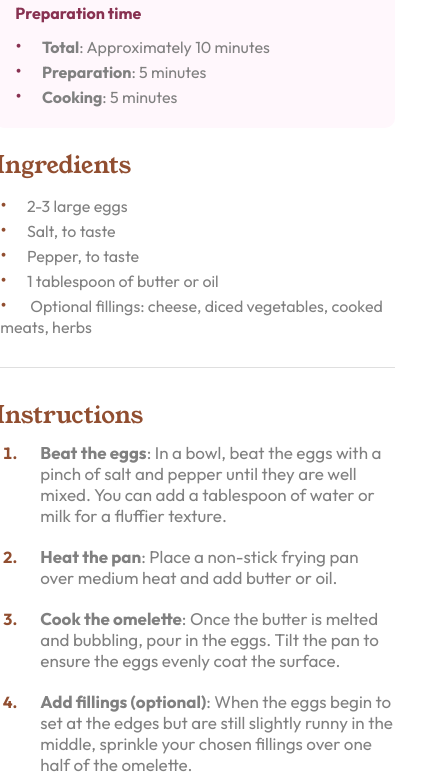
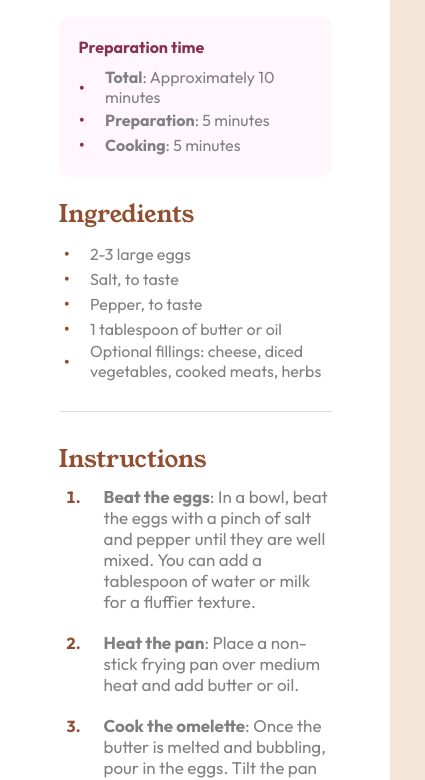
Before and after one commit to MustafaAlnajjar44/recipe-page-main, a plain HTML site: page index.html in a window 390 px wide. Shown: the part 361-1141 px from the top of the page, 425 px wide, since content can reach past the window. Drawn offline with Linux system fonts and the light colour scheme.

Commit message:
Responsive done

```diff
--- a/index.html
+++ b/index.html
@@ -18,20 +18,27 @@
     <div class="container">
       <div class="card">
         <img src="assets\images\image-omelette.jpeg" alt="Omelette!!!" />
-
+        <div class="mobile">
           <h1>Simple Omelette Recipe</h1>
           <p>
             An easy and quick dish, perfect for any meal. This classic omelette
-          combines beaten eggs cooked to perfection, optionally filled with your
-          choice of cheese, vegetables, or meats.
+            combines beaten eggs cooked to perfection, optionally filled with
+            your choice of cheese, vegetables, or meats.
           </p>
 
           <div class="time">
             <h4>Preparation time</h4>
             <ul>
-            <li><b>Total</b>: Approximately 10 minutes</li>
-            <li><b>Preparation</b>: 5 minutes</li>
-            <li><b>Cooking</b>: 5 minutes</li>
+              <li>
+                <p><b>Total</b>: Approximately 10 minutes</p>
+              </li>
+
+              <li>
+                <p><b>Preparation</b>: 5 minutes</p>
+              </li>
+              <li>
+                <p><b>Cooking</b>: 5 minutes</p>
+              </li>
             </ul>
           </div>
 
@@ -55,40 +62,41 @@
             <ol>
               <li>
                 <p>
-                <strong>Beat the eggs</strong>: In a bowl, beat the eggs with a
-                pinch of salt and pepper until they are well mixed. You can add
-                a tablespoon of water or milk for a fluffier texture.
+                  <strong>Beat the eggs</strong>: In a bowl, beat the eggs with
+                  a pinch of salt and pepper until they are well mixed. You can
+                  add a tablespoon of water or milk for a fluffier texture.
                 </p>
               </li>
 
               <li>
                 <p>
-                <strong>Heat the pan</strong>: Place a non-stick frying pan over
-                medium heat and add butter or oil.
+                  <strong>Heat the pan</strong>: Place a non-stick frying pan
+                  over medium heat and add butter or oil.
                 </p>
               </li>
 
               <li>
                 <p>
                   <strong>Cook the omelette</strong>: Once the butter is melted
-                and bubbling, pour in the eggs. Tilt the pan to ensure the eggs
-                evenly coat the surface.
+                  and bubbling, pour in the eggs. Tilt the pan to ensure the
+                  eggs evenly coat the surface.
                 </p>
               </li>
 
               <li>
                 <p>
-                <strong>Add fillings (optional)</strong>: When the eggs begin to
-                set at the edges but are still slightly runny in the middle,
-                sprinkle your chosen fillings over one half of the omelette.
+                  <strong>Add fillings (optional)</strong>: When the eggs begin
+                  to set at the edges but are still slightly runny in the
+                  middle, sprinkle your chosen fillings over one half of the
+                  omelette.
                 </p>
               </li>
 
               <li>
                 <p>
                   <strong>Fold and serve</strong>: As the omelette continues to
-                cook, carefully lift one edge and fold it over the fillings. Let
-                it cook for another minute, then slide it onto a plate.
+                  cook, carefully lift one edge and fold it over the fillings.
+                  Let it cook for another minute, then slide it onto a plate.
                 </p>
               </li>
 
@@ -136,5 +144,6 @@
           </div>
         </div>
       </div>
+    </div>
   </body>
 </html>
--- a/style.css
+++ b/style.css
@@ -13,7 +13,9 @@ body {
 
 .container {
   width: 100%;
-  height: 100%;
+  height: auto;
+  padding-block: 50px;
+
   display: flex;
   align-items: center;
   justify-content: center;
@@ -21,10 +23,15 @@ body {
 
 .card {
   background-color: #ffffff;
-  width: 700px;
-  margin-top: 50em;
+  max-width: 700px;
+  width: 100%;
   padding: 30px;
   border-radius: 10px;
+
+  display: flex;
+  flex-direction: column;
+  align-items: center;
+  justify-content: center;
 }
 
 img {
@@ -43,14 +50,13 @@ h1 {
 p {
   font-size: 12px;
   color: grey;
-  margin-bottom: 20px;
 }
 
 .time {
   background-color: #fff7fc;
   padding: 20px;
   border-radius: 10px;
-  margin-bottom: 20px;
+  margin-block: 20px;
 }
 
 .time h4 {
@@ -63,11 +69,20 @@ p {
   list-style: none;
 }
 
+.time li {
+  display: flex;
+  align-items: center;
+}
+
 .time li::before {
   color: #883151;
   content: "•";
   font-size: 20px;
   margin-right: 20px;
+}
+
+.time li p {
+  font-size: 16px;
 }
 
 h2 {
@@ -81,6 +96,11 @@ h2 {
   color: grey;
   list-style: none;
   margin-left: 5px;
+}
+
+.ingredients li {
+  display: flex;
+  align-items: center;
 }
 
 .ingredients li::before {
@@ -119,6 +139,7 @@ hr {
 table {
   width: 100%;
   color: grey;
+  margin-block: 20px;
 }
 
 .name {
@@ -128,9 +149,23 @@ table {
 .value {
   color: #914e30;
   font-weight: bold;
-  padding-left: 250px;
 }
 
 table hr {
   margin-block: 10px;
 }
+
+@media screen and (max-width: 760px) {
+  .container,
+  .card {
+    padding: 0px;
+  }
+
+  .mobile {
+    width: 70%;
+  }
+
+  img {
+    border-radius: 0;
+  }
+}
```
Lines whose indentation alone changed are shown as unchanged.
